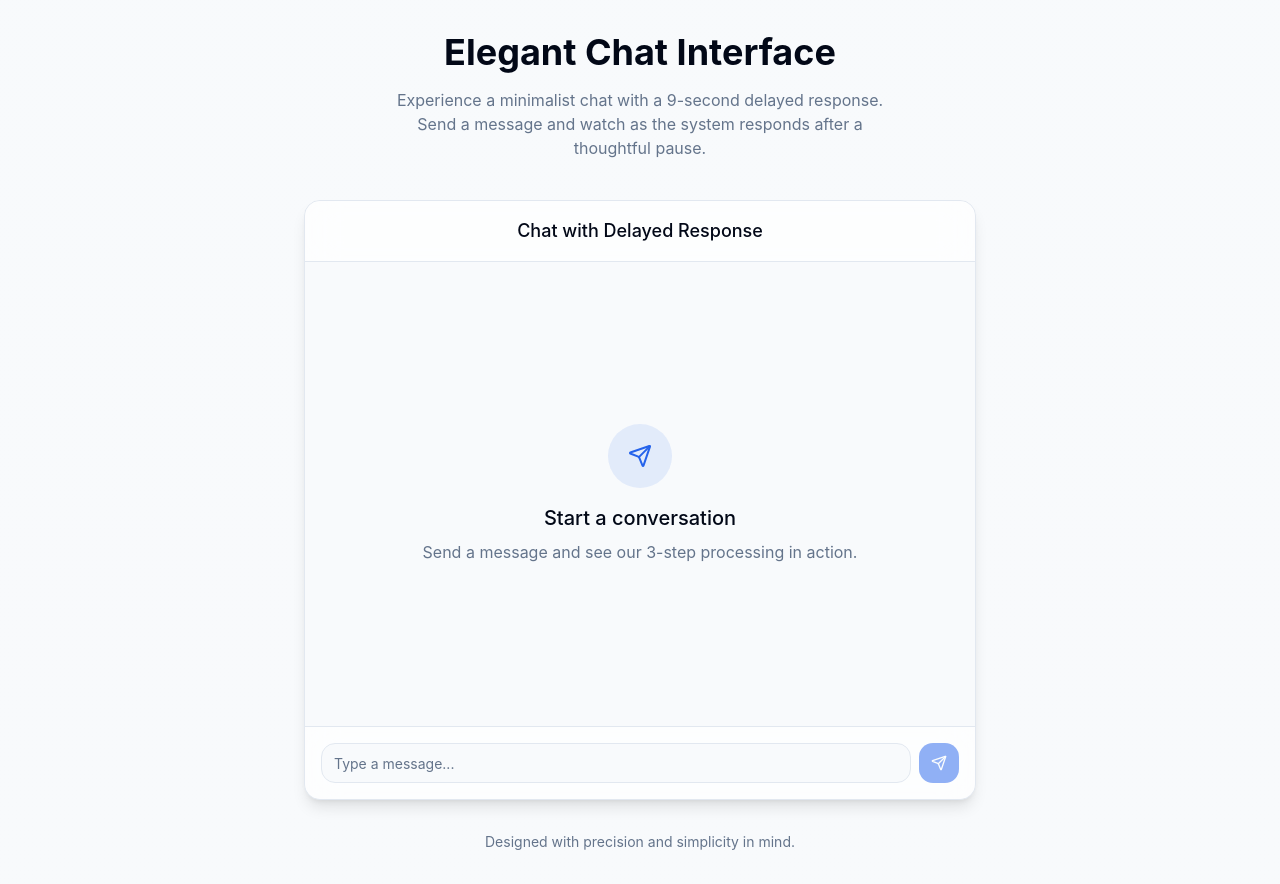
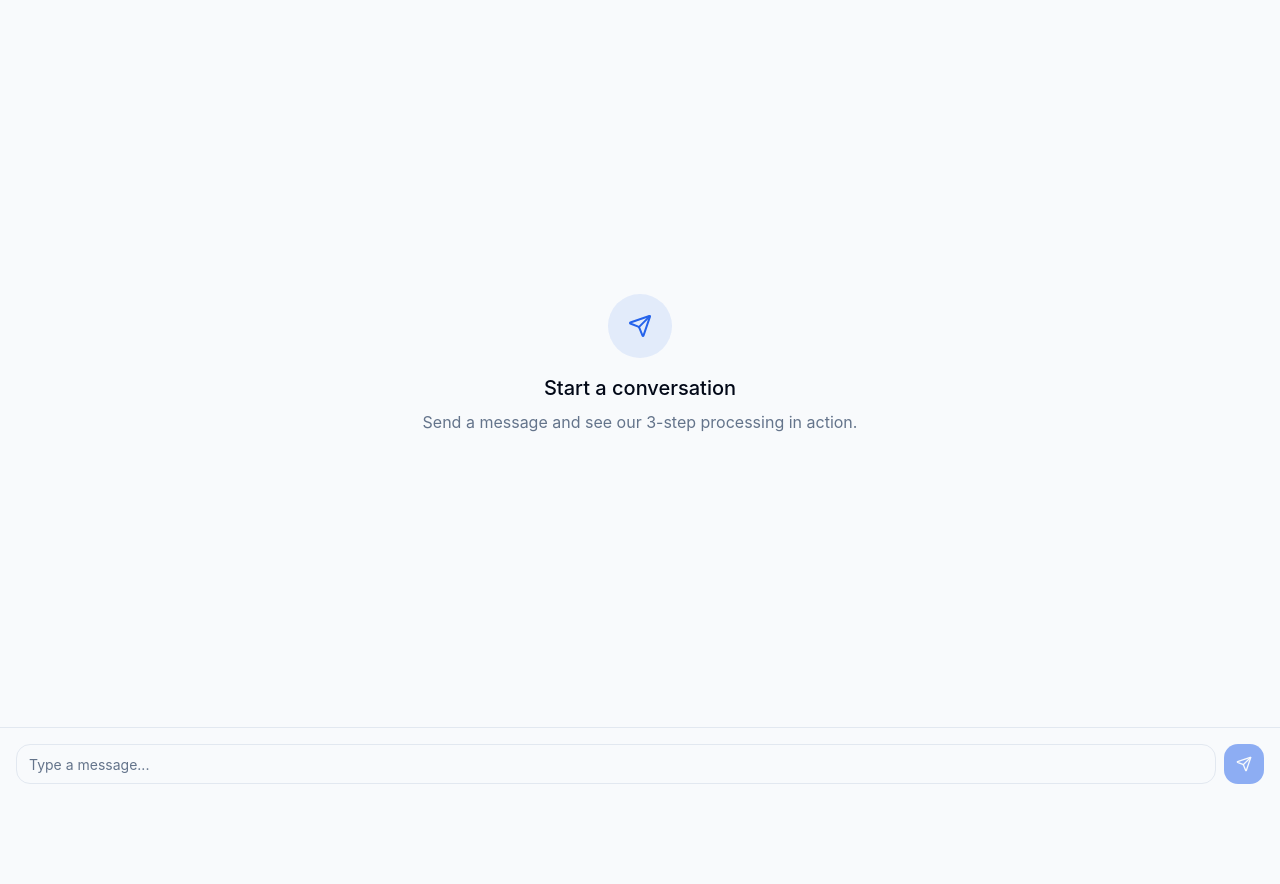
Before and after one commit to Shaunakdas/chat-delayed-response, a React (Vite) app: page / in a window 1280 px wide. After the commit the page ends 800 px from the top, so only its background shows below. Built offline with nearby package versions, Linux system fonts and the light colour scheme.

Commit message:
Refactor: Full page chat interface
Remove unnecessary elements and center the chat interface.

```diff
--- a/src/components/ChatInterface.tsx
+++ b/src/components/ChatInterface.tsx
@@ -88,11 +88,7 @@ const ChatInterface: React.FC = () => {
   };
 
   return (
-    <div className="flex flex-col h-full w-full max-w-2xl mx-auto overflow-hidden rounded-2xl bg-background shadow-lg border animate-scale-in">
-      <div className="flex items-center justify-center p-4 border-b glass-effect">
-        <h2 className="text-lg font-medium">Chat with Delayed Response</h2>
-      </div>
-
+    <div className="flex flex-col h-screen w-full bg-background">
       <div className="flex-1 overflow-y-auto p-4 space-y-4">
         {messages.length === 0 ? (
           <div className="flex flex-col items-center justify-center h-full text-center p-8">
@@ -129,7 +125,7 @@ const ChatInterface: React.FC = () => {
         )}
       </div>
 
-      <div className="p-4 border-t glass-effect">
+      <div className="p-4 border-t">
         <div className="flex space-x-2">
           <Input
             value={input}
--- a/src/pages/Index.tsx
+++ b/src/pages/Index.tsx
@@ -3,22 +3,9 @@ import ChatInterface from '@/components/ChatInterface';
 
 const Index = () => {
   return (
-    <div className="min-h-screen flex flex-col items-center justify-center p-4 md:p-8 bg-gradient-to-b from-background to-background/50">
-      <div className="w-full max-w-4xl mx-auto">
-        <div className="text-center mb-10 animate-fade-in">
-          <h1 className="text-3xl md:text-4xl font-bold mb-4">Elegant Chat Interface</h1>
-          <p className="text-muted-foreground max-w-lg mx-auto">
-            Experience a minimalist chat with a 9-second delayed response. Send a message and watch as the system responds after a thoughtful pause.
-          </p>
-        </div>
-
-        <div className="h-[600px] w-full">
-          <ChatInterface />
-        </div>
-
-        <div className="mt-8 text-center text-sm text-muted-foreground animate-fade-in">
-          <p>Designed with precision and simplicity in mind.</p>
-        </div>
+    <div className="min-h-screen flex items-center justify-center bg-background">
+      <div className="w-full h-full max-w-none">
+        <ChatInterface />
       </div>
     </div>
   );
```
